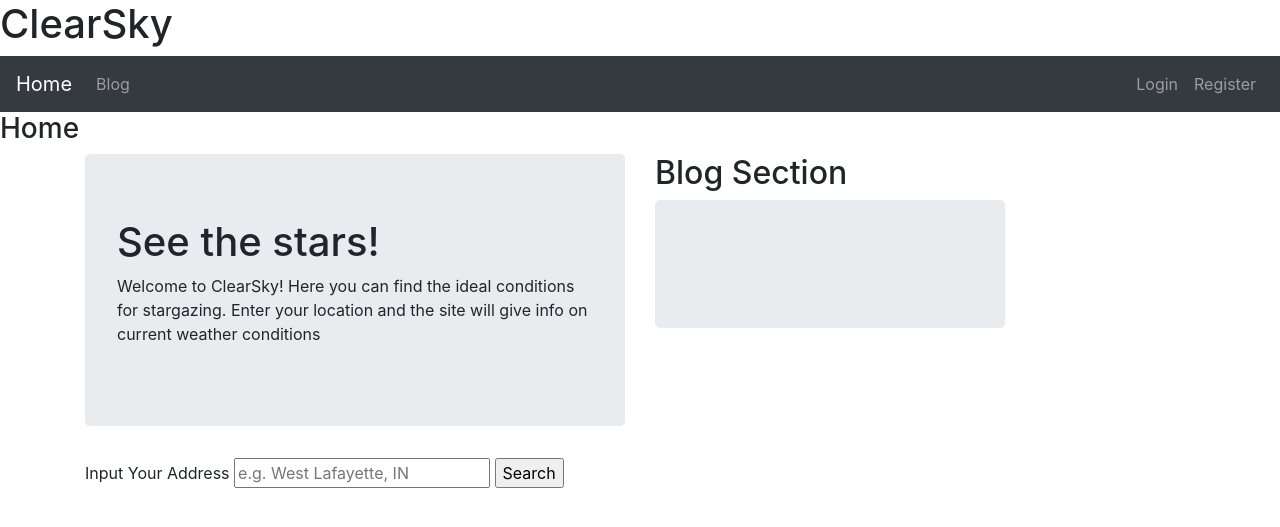
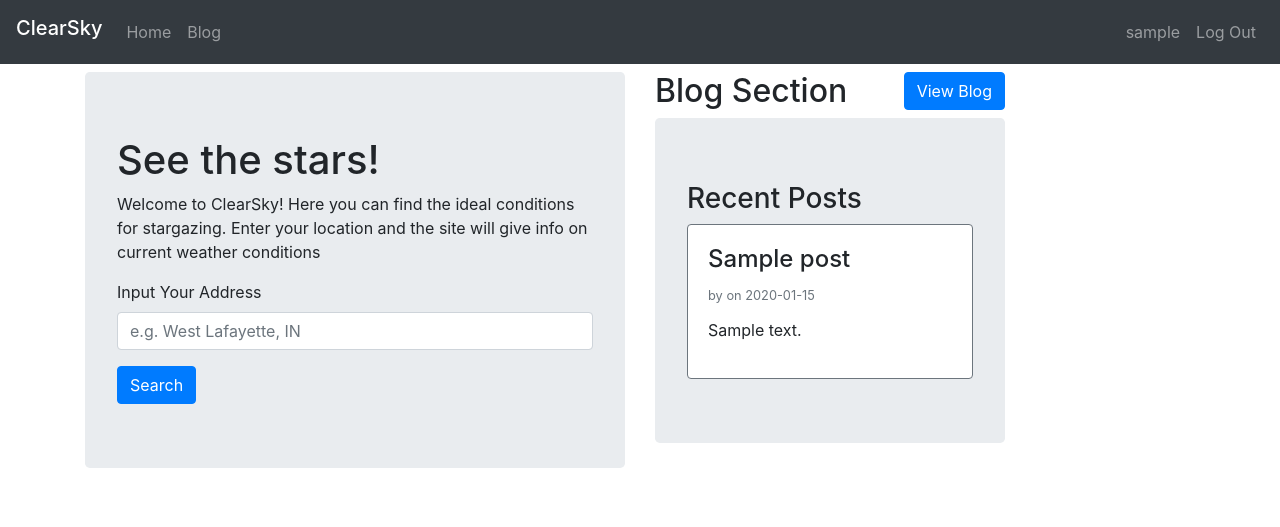
Before and after one commit to NathanStern/ClearSky, a Flask app: page / in a window 1280 px wide. Shown: the top 527 px of the page. Run offline with Flask 2, Linux system fonts and the light colour scheme; the visitor is signed in with stand-in values (Sample User, id 1); data comes from the database, SQL or seed files in the repository; tables that the repository leaves empty hold one stand-in row (values such as "Sample post"); some libraries are stand-ins or nearby versions.

Commit message:
finished homepage and navbar

```diff
--- a/clearsky/homepage.py
+++ b/clearsky/homepage.py
@@ -5,6 +5,8 @@ from flask.signals import request_started
 
 import requests
 import json
+
+from clearsky.db import get_db
 
 bp = Blueprint('home', __name__)
 
@@ -33,4 +35,11 @@ def home():
         lon = (return_coords["addresses"][0]["longitude"])
 
         return redirect(url_for('weather-data.display_data', lat=lat, lon=lon))
-    return render_template('homepage/home.html')
+
+    db = get_db()
+
+    posts = db.execute(
+        'SELECT * FROM post'
+    ).fetchall()
+
+    return render_template('homepage/home.html', posts=posts)
--- a/clearsky/templates/base.html
+++ b/clearsky/templates/base.html
@@ -25,12 +25,12 @@
 </head>
 
 <body>
-<nav>
-    <h1>ClearSky</h1>
-</nav>
 <!-- NavBar -->
 <nav class="navbar navbar-expand-sm bg-dark navbar-dark">
-    <a class="navbar-brand" href="{{ url_for('home.home') }}">Home</a>
+    <h1 class="navbar-brand">ClearSky</h1>
+    <div class="navbar-nav">
+        <a class="nav-link" href="{{ url_for('home.home') }}">Home</a>
+    </div>
 
     <button class="navbar-toggler" type="button" data-toggle="collapse" data-target="#collapsibleNavbar">
       <span class="navbar-toggler-icon"></span>
@@ -40,8 +40,13 @@
             <a class="nav-link" href="{{ url_for('blog.index') }}">Blog</a>
         </div>
         <div class="navbar-nav ml-auto">
-            <a class="nav-link" href="{{ url_for('auth.login') }}">Login</a>
-            <a class="nav-link" href="{{ url_for('auth.register') }}">Register</a>
+            {% if not g.user %}
+                <a class="nav-link" href="{{ url_for('auth.login') }}">Login</a>
+                <a class="nav-link" href="{{ url_for('auth.register') }}">Register</a>
+            {% else %}
+                <a class="nav-link" href="#">{{ session["username"] }}</a>
+                <a class="nav-link" href="{{ url_for('auth.logout') }}">Log Out</a>
+            {% endif %}
         </div>
     </div>
   </nav>
--- a/clearsky/templates/homepage/home.html
+++ b/clearsky/templates/homepage/home.html
@@ -1,7 +1,9 @@
 {% extends 'base.html' %}
-{% block header %}
-    <h3>{% block title %}Home{% endblock %}</h3>
-{% endblock header %}
+
+{% block header %}<h1> </h1>{% endblock%}
+
+{% block title %}Home{% endblock %}
+
 
 {% block content %}
 <div class="container">
@@ -11,20 +13,43 @@
             <h1>See the stars!</h1>
             <p>Welcome to ClearSky! Here you can find the ideal conditions for stargazing.
             Enter your location and the site will give info on current weather conditions</p>
+
+            <form method="post">
+                <div class="form-group">
+                    <label for="address">Input Your Address</label>
+                    <input class="form-control" name="address" id="address" placeholder="e.g. West Lafayette, IN">
+                </div>
+                <input class="btn btn-primary" type="submit" value="Search">
+            </form>
             </div>
         </div>
         <div class="col-md-4 col-sm-6">
-            <h2>Blog Section</h2>
+            <h2>Blog Section<button class="btn btn-primary float-right" onclick="window.location.href = '{{ url_for('blog.index') }}';">View Blog</button></h2>
             <div class="jumbotron">
+                <h3>Recent Posts</h3>
+                {% for post in posts %}
+                    <div class="container">
+                        <div class="row justify-content-center">
+                            <div class="card border-secondary" style="width:20rem;">
+                                <div class="card-body">
+                                    <div class="card-title">
+                                        <h4>{{ post['title'] }}</h4>
+                                        <small class="text-muted">by {{ post['username'] }} on {{ post['created'].strftime('%Y-%m-%d') }}</small>
+                                    </div>
+                                    <div class="card-text">
+                                        <p>{{ post['body'] }}</p>
+                                    </div>
+                                </div>
+                            </div>
+                        </div>
+                    </div>
+                    {% if not loop.last %}
+                        <hr>
+                    {% endif %}
+                {% endfor %}
             </div>
         </div>
     </div>
-
-    <form method="post">
-        <label for="address">Input Your Address</label>
-        <input name="address" id="address" placeholder="e.g. West Lafayette, IN">
-        <input type="submit" value="Search">
-    </form>
     </div>
 </div>
 {% endblock %}
```
